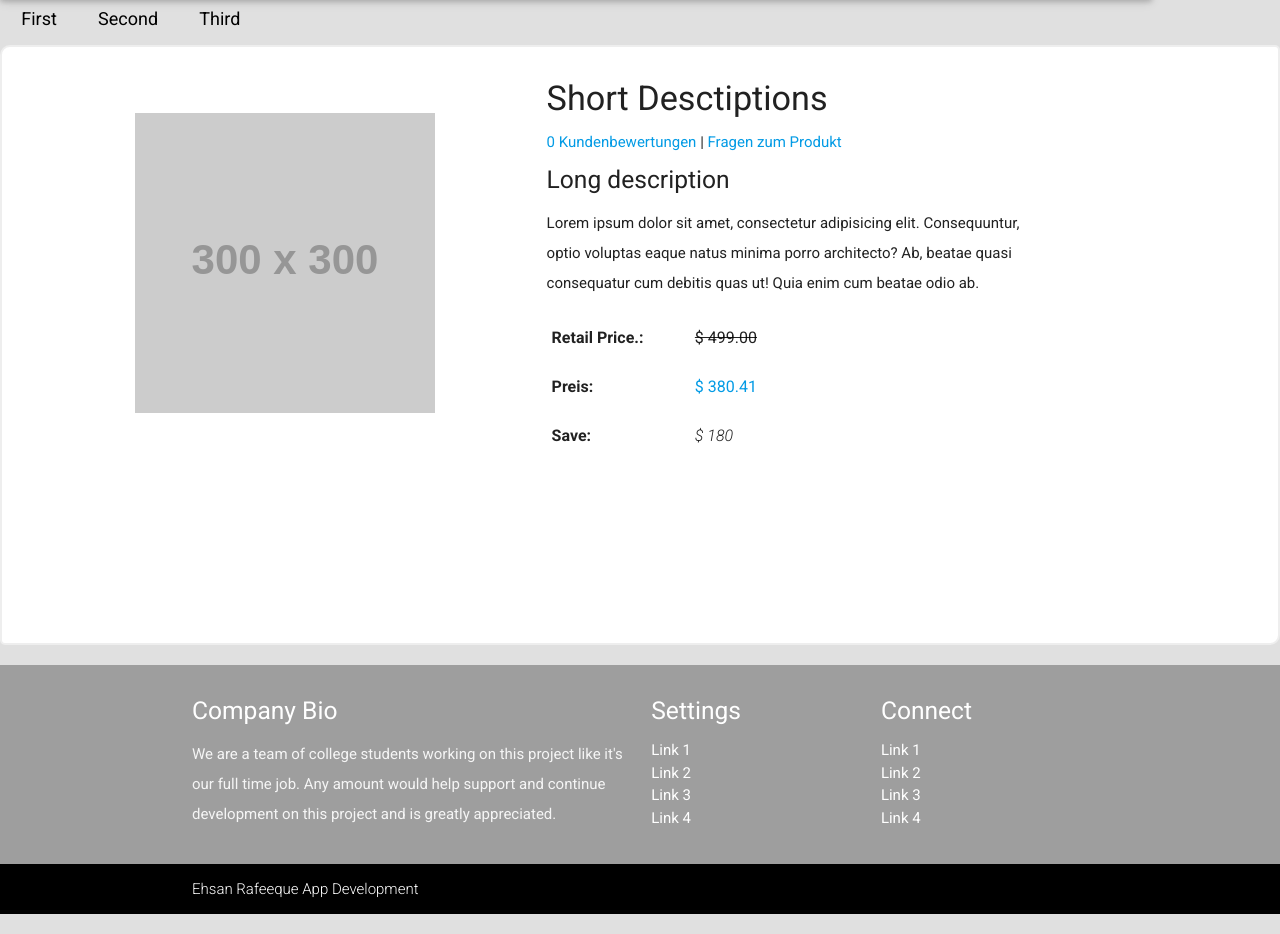
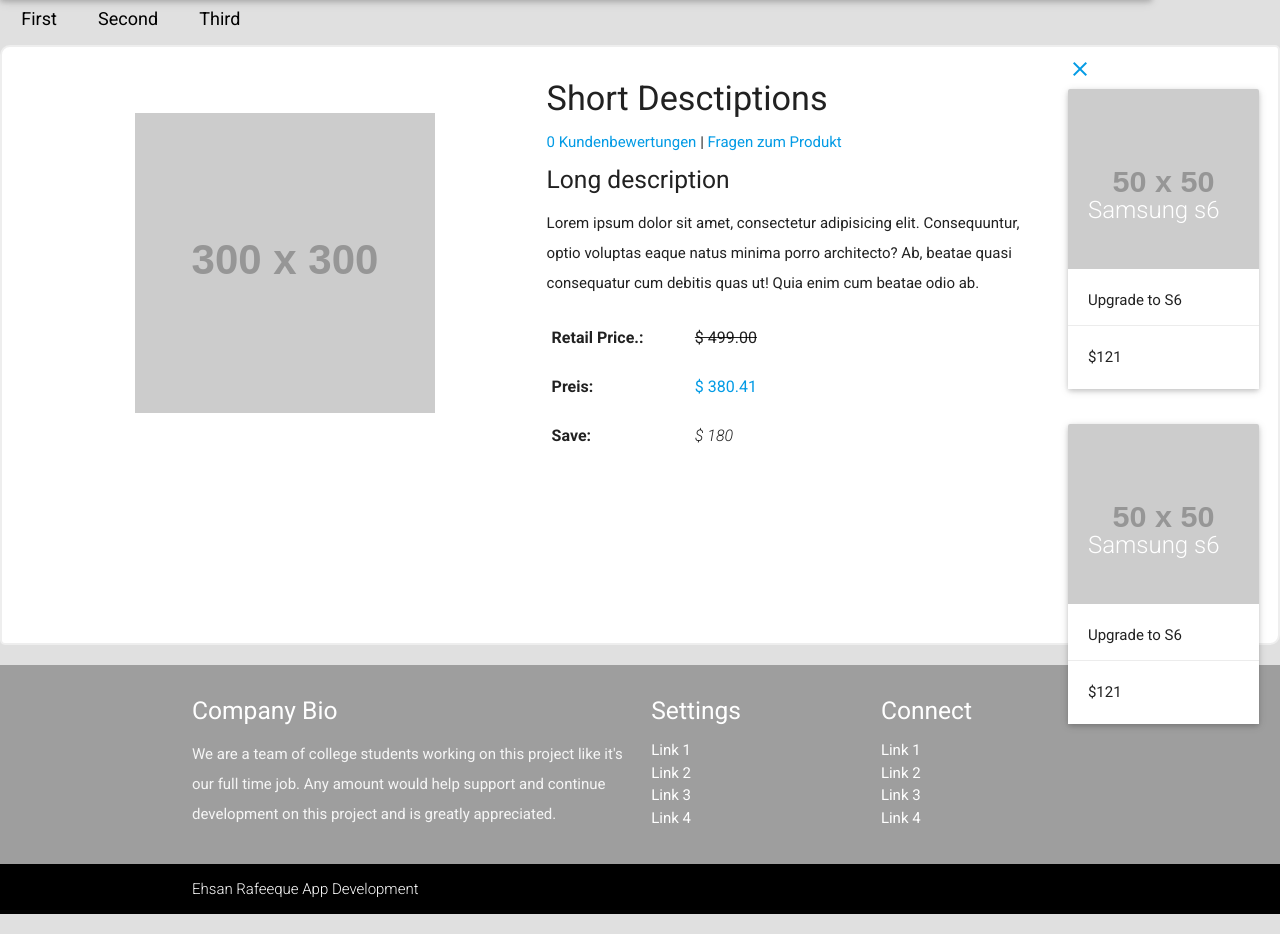
Before and after one commit to ehsan5505/ExCom, a PHP site: page / in a window 1280 px wide. Shown: the part 69-1003 px from the top of the page. Run offline with PHP 8.4, Linux system fonts and the light colour scheme; grey boxes labelled with a size stand in for pictures from a placeholder-image service; some libraries are stand-ins or nearby versions.

Commit message:
adding the initilize and similarProduct content module in product page

```diff
--- a/layout/product.php
+++ b/layout/product.php
@@ -6,7 +6,7 @@
             <div class="mainProduct col s10 white">
                  <div class="col s6 productImage">
                 <!--<aside class="col s6 ">-->
-                    <img src="http://placehold.it/300x300" alt="Image of Product" />
+                    <img class="main" src="http://placehold.it/300x300" alt="Image of Product" />
                 <!--</aside>-->
                 </div>
                 <!--<article class="col s6">-->
@@ -53,8 +53,33 @@
                 <!--</article>-->
             </div>
 
-            <div class="similar">
-
+            <div class="similar col s2">
+                <!--<div>-->
+                    <a href="#" id="similarClose" class="center"><i class="material-icons">close</i></a>
+            <!--<div class="card-action"><i class="right material-icons">close</i></div>-->
+                <div class="row">
+                    <div class="card small">
+                     <!--<div class="card-content"-->
+                        <div class="card-image">
+                            <img src="http://placehold.it/50x50" />
+                            <p class="card-title">Samsung s6</p>
+                        </div>
+                        <div class="card-content">Upgrade to S6</div>
+                        <div class="card-action">$121 </div>
+                    </div>
+                </div>
+                <div class="row">
+                    <div class="card small">
+                     <!--<div class="card-content"-->
+                        <div class="card-image">
+                            <img src="http://placehold.it/50x50" />
+                            <p class="card-title">Samsung s6</p>
+                        </div>
+                        <div class="card-content">Upgrade to S6</div>
+                        <div class="card-action">$121 </div>
+                    </div>
+                </div>
+                <!--</div>-->
             </div>
 
 
--- a/scripts/script.js
+++ b/scripts/script.js
@@ -47,6 +47,7 @@ $(document).ready(function(){
     // }
   });
 
+
   $("#category").change(function(){
     $(".categoryBar").toggle();
   })
@@ -60,6 +61,8 @@ $(document).ready(function(){
   $("#profeat").change(function(){
     $(".profeatBar").toggle();
   })
-
+  $("#similarClose").click(function(){
+    $(".similar").fadeOut(1000);
+  })
 
 });
--- a/style/style.css
+++ b/style/style.css
@@ -183,11 +183,17 @@ footer{
   background-color:white;
 }
 
-img{
+img.main{
   margin-left:100px;
   margin-top:50px;
 }
 
+div.similar{
+  width:20%;
+  position:fixed;
+  right:10px;
+  background-color:transparent;
+}
 
 /*.mainProduct{*/
 /*  width:80%;*/
```
